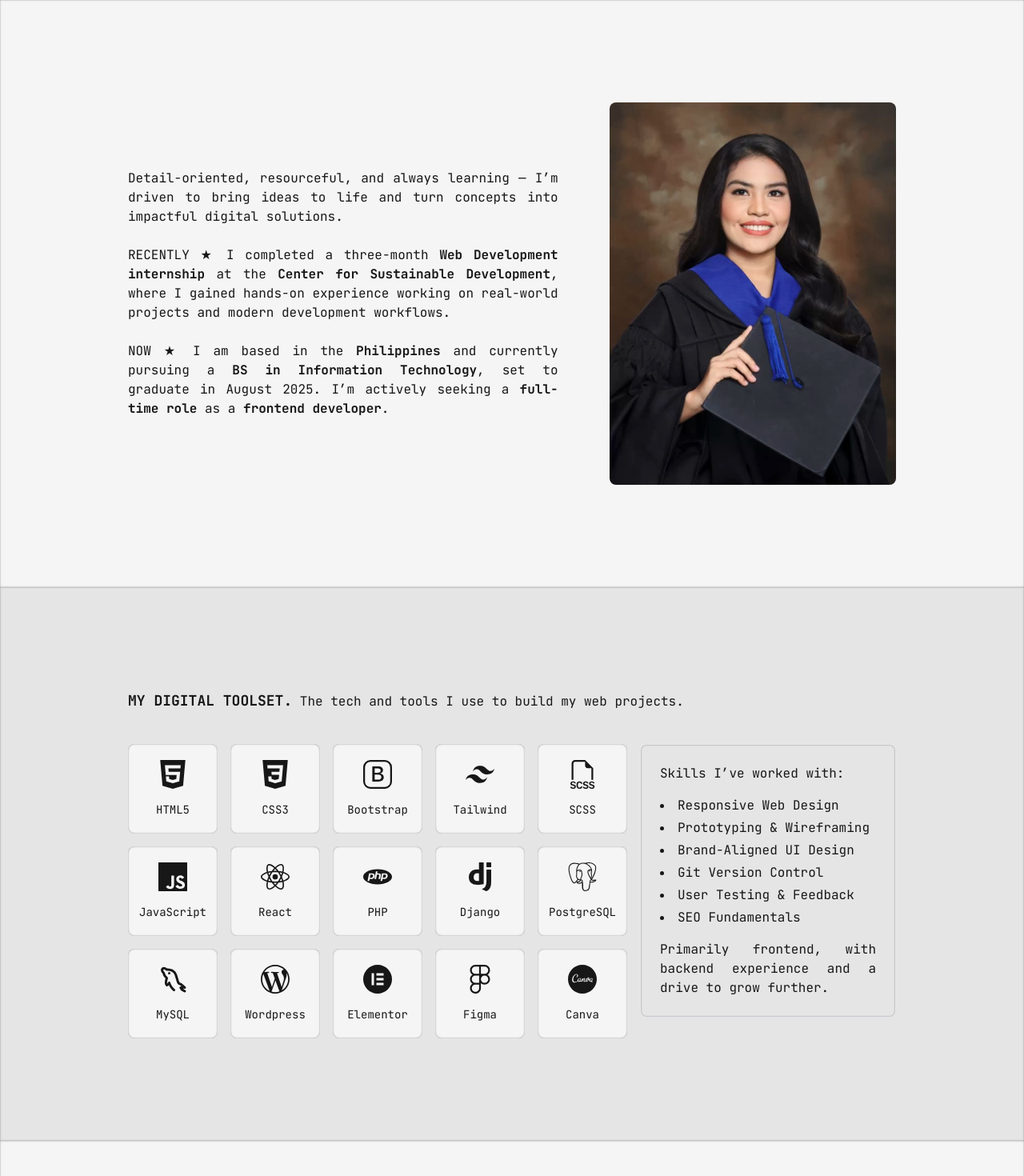
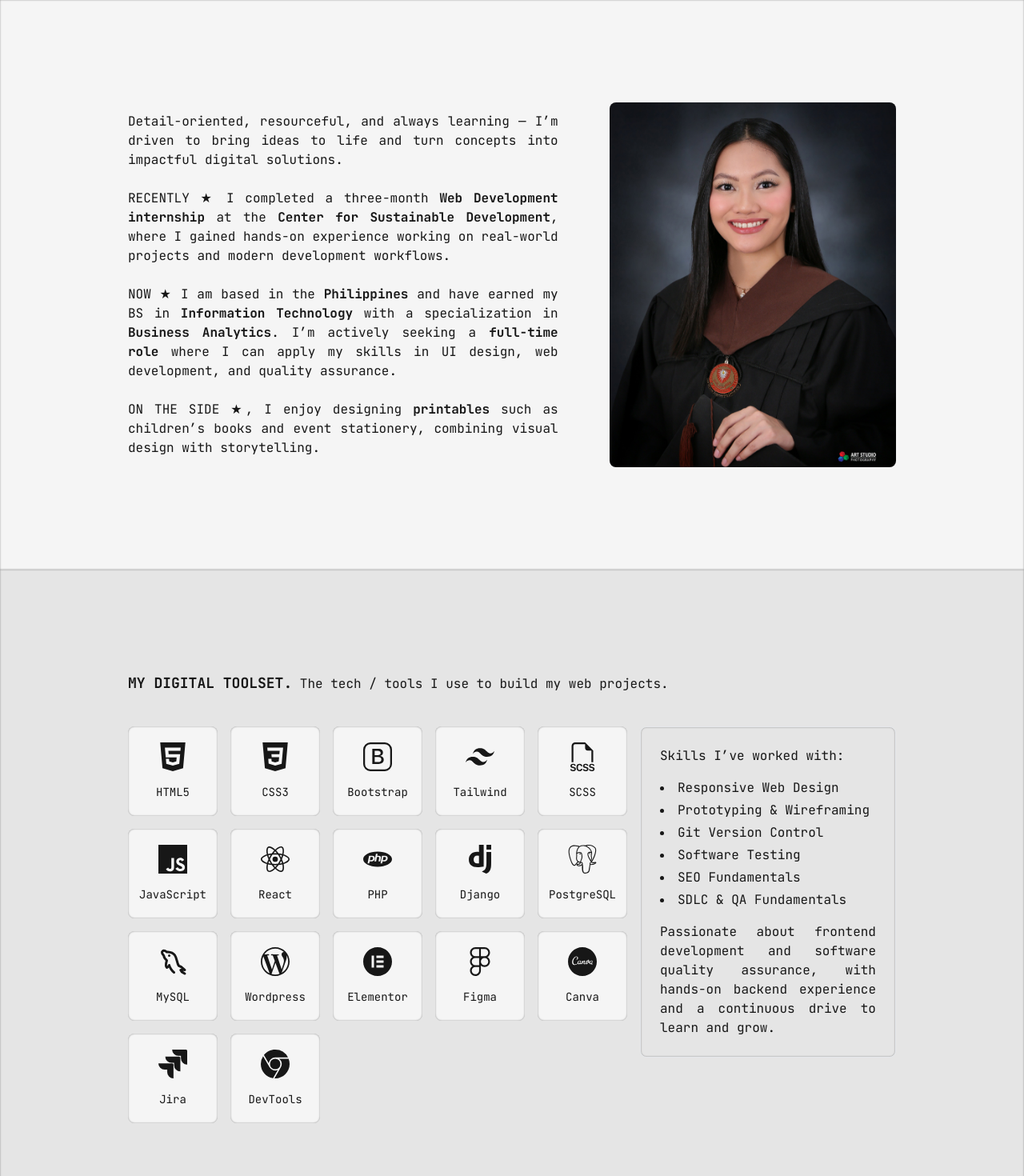
Before and after one commit to francokiid/af-portfolio, a React (Vite) app: page / in a window 1280 px wide. Shown: the part 800-2270 px from the top of the page at 80% size. Built offline with nearby package versions, Linux system fonts and the light colour scheme.

Commit message:
Updated content

```diff
--- a/src/components/sections/About.jsx
+++ b/src/components/sections/About.jsx
@@ -25,15 +25,22 @@ export const About = () => {
           </p>
           <br />
           <p>
-            NOW ★ I am based in the <b>Philippines</b> and currently pursuing a{" "}
-            <b>BS in Information Technology</b>, set to graduate in August 2025.
-            I’m actively seeking a <b>full-time role</b> as a{" "}
-            <b>frontend developer</b>.
+            NOW ★ I am based in the <b>Philippines</b> and have earned my BS in{" "}
+            <b>Information Technology</b> with a specialization in{" "}
+            <b>Business Analytics</b>. I’m actively seeking a{" "}
+            <b>full-time role</b> where I can apply my skills in UI design, web
+            development, and quality assurance.
+          </p>
+          <br />
+          <p>
+            ON THE SIDE ★, I enjoy designing <b>printables</b> such as
+            children’s books and event stationery, combining visual design with
+            storytelling.
           </p>
         </div>
         <div className="w-1/2 md:w-2/5">
           <img
-            src="../src/assets/media/sample-img.jpg"
+            src="../src/assets/media/my-grad-pic.jpg"
             alt="Portrait of Angel Franco"
             className="w-full rounded-md object-cover shadow-inner md:rounded-lg"
           />
--- a/src/components/sections/Home.jsx
+++ b/src/components/sections/Home.jsx
@@ -32,7 +32,7 @@ export const Home = () => {
             data-aos-delay="1500"
             className="text-md md:text-3xl"
           >
-            UI/UX Designer & Frontend Developer
+            Web Design & Development ★ Quality Assurance
           </h2>
         </div>
 
--- a/src/components/sections/Projects.jsx
+++ b/src/components/sections/Projects.jsx
@@ -13,7 +13,7 @@ export const Projects = () => {
   const projects = [
     {
       media: "csd.png",
-      title: "Revamped CSD Website",
+      title: "Revamped CSD Website | 2025",
       live: "https://dev-sustainability.batstate-u.edu.ph/",
       repo: "",
       demo: "",
@@ -22,7 +22,7 @@ export const Projects = () => {
     },
     {
       media: "top-drive.png",
-      title: "Top Drive MIS",
+      title: "Top Drive MIS | 2025",
       live: "https://www.topdrivedrivinginstitute.com/",
       demo: "https://drive.google.com/file/d/1hFtkOYwe01FDbh-yQIhciJ4ZD8ovcdS_/view?usp=drivesdk",
       repo: "https://github.com/francokiid/top_drive_frontend",
@@ -31,7 +31,7 @@ export const Projects = () => {
     },
     {
       media: "vax-care.png",
-      title: "Vax-Care",
+      title: "Vax-Care | 2023",
       live: "https://vax-care.kesug.com/",
       demo: "https://youtu.be/4Yq0G_3GDUA?si=VxbYXrrzjXeYkXJH",
       repo: "https://github.com/francokiid/vax-care",
@@ -40,7 +40,7 @@ export const Projects = () => {
     },
     {
       media: "gotika.png",
-      title: "GoTika App",
+      title: "GoTika App | 2024",
       live: "",
       demo: "https://www.figma.com/proto/Eidy3vGo5jbOYUTMrlWg38/GoTika-Mockup?page-id=0%3A1&node-id=1-1715&p=f&viewport=942%2C373%2C0.24&t=r5tfZBo9aLsVVqCo-1&scaling=min-zoom&content-scaling=fixed",
       repo: "",
@@ -48,7 +48,7 @@ export const Projects = () => {
     },
     {
       media: "fablink.png",
-      title: "FabLink App",
+      title: "FabLink App | 2025",
       live: "",
       demo: "https://www.figma.com/proto/oWEaAhnPulKZSj4G6umzcw/FabLink?page-id=0%3A1&node-id=11-79&p=f&viewport=639%2C561%2C0.15&t=xMXfh0xct89Heg7P-1&scaling=scale-down&content-scaling=fixed&starting-point-node-id=11%3A79",
       repo: "",
@@ -56,7 +56,7 @@ export const Projects = () => {
     },
     {
       media: "hangman.png",
-      title: "Hangman: Countries",
+      title: "Hangman: Countries | 2022",
       live: "",
       demo: "",
       repo: "https://github.com/francokiid/hangman_countries",
--- a/src/components/sections/Skills.jsx
+++ b/src/components/sections/Skills.jsx
@@ -13,6 +13,8 @@ import {
   SiElementor,
   SiFigma,
   SiCanva,
+  SiJira,
+  SiGooglechrome,
 } from "react-icons/si";
 import { TbBrandMysql } from "react-icons/tb";
 
@@ -33,15 +35,17 @@ export const Skills = () => {
     { icon: <SiElementor />, label: "Elementor" },
     { icon: <SiFigma />, label: "Figma" },
     { icon: <SiCanva />, label: "Canva" },
+    { icon: <SiJira />, label: "Jira" },
+    { icon: <SiGooglechrome />, label: "DevTools" },
   ];
 
   const skills = [
     "Responsive Web Design",
     "Prototyping & Wireframing",
-    "Brand-Aligned UI Design",
     "Git Version Control",
-    "User Testing & Feedback",
+    "Software Testing",
     "SEO Fundamentals",
+    "SDLC & QA Fundamentals",
   ];
 
   return (
@@ -59,7 +63,7 @@ export const Skills = () => {
           <span className="text-md font-bold md:text-lg">
             MY DIGITAL TOOLSET.
           </span>{" "}
-          The tech and tools I use to build my web projects.
+          The tech / tools I use to build my web projects.
         </p>
 
         {/* Flex Row with Grid and Text */}
@@ -80,8 +84,9 @@ export const Skills = () => {
               ))}
             </ul>
             <p className="text-justify">
-              Primarily frontend, with backend experience and a drive to grow
-              further.
+              Passionate about frontend development and software quality
+              assurance, with hands-on backend experience and a continuous drive
+              to learn and grow.
             </p>
           </div>
         </div>
```
Also changed, not shown: src/assets/media/my-grad-pic.jpg (added), src/assets/media/sample-img.jpg (deleted).
